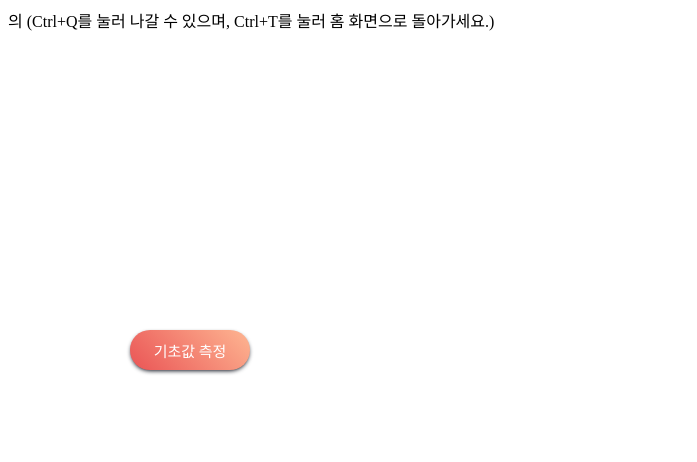
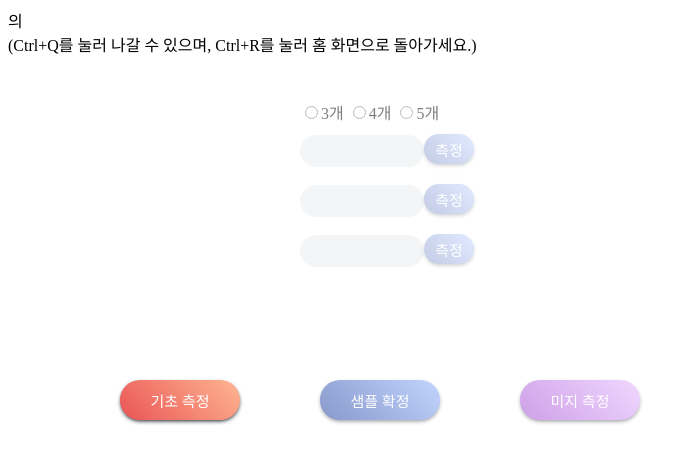
Before and after one commit to antihypnt/chemRnE, a React app in the folder my-rne-app/: page / in a window 1280 px wide. Both pictures are taken after a click on the button "다음". Shown: the top 462 px of the page, without its empty margins (0-697 px from the left). Built offline with nearby package versions, Linux system fonts and the light colour scheme.

Commit message:
UI 개발 거의 완료

```diff
--- a/my-rne-app/package.json
+++ b/my-rne-app/package.json
@@ -38,5 +38,6 @@
     "electron-squirrel-startup": "^1.0.0",
     "react": "^18.3.1",
     "react-dom": "^18.3.1"
-  }
+  },
+  "proxy": "http://localhost:8000"
 }
--- a/my-rne-app/src/js/App.js
+++ b/my-rne-app/src/js/App.js
@@ -1,7 +1,5 @@
 import React from 'react';
 import {useState} from 'react';
-
-const axios = require('axios');
 
 export default function App() {
 
@@ -10,7 +8,8 @@ export default function App() {
     const [userName, setUserName] = useState();
     const [loggedIn, setLoggedIn] = useState(false);
     const [isHovering, setIsHovering] = useState(false);
-    const [defaultValue, setDefaultValue] = useState("");
+    const [mode, setMode] = useState(0);
+    const [sampleNumber, setSampleNumber] = useState("3");
 
     // 함수 영역
     const saveProjectName = event => {
@@ -20,6 +19,10 @@ export default function App() {
     const saveUserName = event => {
         setUserName(event.target.value);
     };
+
+    const saveSampleNumber = event => {
+        setSampleNumber(event.target.value);
+    }
 
     const saveLoggedIn = () => {
         setLoggedIn(true);
@@ -33,17 +36,15 @@ export default function App() {
         setIsHovering(false);
     };
 
-    const getDefault = async () => {
-        try {
-
-        } catch(e) { setDefaultValue("1") }
-    };
+    const saveMode1 = () => {setMode(1);};
+    const saveMode2 = () => {setMode(2);};
+    const saveMode3 = () => {setMode(3);};
 
     // 스타일 영역 (CSS 안돼서 포기함)
     const buttonStyle1 = {
         position: "absolute",
-        left: "130px",
-        top: "320px",
+        left: "120px",
+        top: "370px",
         width: "120px",
         height: "40px",
         backgroundImage: "linear-gradient(45deg, #EA5455, #FEB692)",
@@ -54,15 +55,16 @@ export default function App() {
         borderRadius: "30px",
         border: "none",
         margin: "10px 0px 10px 0px",
+        opacity: mode === 0 ? 1 : 0.5
     }
 
     const buttonStyle2 = {
         position: "absolute",
-        left: "130px",
-        top: "320px",
+        left: "320px",
+        top: "370px",
         width: "120px",
         height: "40px",
-        backgroundImage: "linear-gradient(45deg, #EA5455, #FEB692)",
+        backgroundImage: "linear-gradient(45deg, #123597, #87ABFF)",
         color: "#fff",
         boxShadow: "0 2px 4px -1px #151924",
         fontSize: "15px",
@@ -70,15 +72,16 @@ export default function App() {
         borderRadius: "30px",
         border: "none",
         margin: "10px 0px 10px 0px",
+        opacity: mode === 1 ? 1 : 0.5
     }
 
     const buttonStyle3 = {
         position: "absolute",
-        left: "130px",
-        top: "320px",
+        left: "520px",
+        top: "370px",
         width: "120px",
         height: "40px",
-        backgroundImage: "linear-gradient(45deg, #EA5455, #FEB692)",
+        backgroundImage: "linear-gradient(45deg, #9F44D3, #E2B0FF)",
         color: "#fff",
         boxShadow: "0 2px 4px -1px #151924",
         fontSize: "15px",
@@ -86,6 +89,7 @@ export default function App() {
         borderRadius: "30px",
         border: "none",
         margin: "10px 0px 10px 0px",
+        opacity: mode === 2 ? 1 : 0.5
     }
 
     const startButtonStyle = {
@@ -123,25 +127,76 @@ export default function App() {
     }
 
     const inputStyle = {
-        left: "-5px",
         position: "absolute",
         width: "300px",
         height: "30px",
         outline: "none",
         border: 0,
-        margin: "10px 0px 0px 0px",
+        margin: "5px 0px 0px 0px",
         borderRadius: "30px",
-        background: "#E9ECEF"
+        background: "#E9ECEF",
+        textAlign: "center",
     }
 
+    const sampleInputStyle = {
+        width: "120px",
+        height: "30px",
+        outline: "none",
+        border: 0,
+        margin: "5px 0px 0px 0px",
+        borderRadius: "30px",
+        background: "#E9ECEF",
+        textAlign: "center",
+    }
+
+    const sampleInputButton = {
+        width: "50px",
+        height: "30px",
+        backgroundImage: "linear-gradient(45deg, #123597, #87ABFF)",
+        color: "#fff",
+        boxShadow: "0 2px 4px -1px #151924",
+        fontSize: "15px",
+        fontFamily: "Roboto",
+        borderRadius: "30px",
+        border: "none",
+        margin: "10px 0px 10px 0px",
+        opacity: mode === 1 ? 1 : 0.5,
+    }
 
     return(
         <div>
 
             {loggedIn && <div>
-                <div>{userName}의 {projectName} (Ctrl+Q를 눌러 나갈 수 있으며, Ctrl+T를 눌러 홈 화면으로 돌아가세요.)</div>
-                <button style={buttonStyle1} onClick={getDefault}>기초값 측정</button>
-                <h3>{defaultValue}</h3>
+                <div>{userName}의 {projectName}<br/>(Ctrl+Q를 눌러 나갈 수 있으며, Ctrl+R를 눌러 홈 화면으로 돌아가세요.)</div>
+                <button style={buttonStyle1} onClick={saveMode1}>기초 측정</button>
+                <div style={{
+                    left: "300px",
+                    top: "100px",
+                    position: "absolute",
+                    display: "inline-block",
+                    opacity: mode === 1 ? 1 : 0.5
+                }}>
+                    <input onChange={saveSampleNumber} type={"radio"} name={"sampleNumber"} value="3"/>3개&nbsp;
+                    <input onChange={saveSampleNumber} type={"radio"} name={"sampleNumber"} value="4"/>4개&nbsp;
+                    <input onChange={saveSampleNumber} type={"radio"} name={"sampleNumber"} value="5"/>5개 <br/>
+                    <input style={sampleInputStyle}/><button style={sampleInputButton}>측정</button>
+                    <br/><input style={sampleInputStyle}/><button style={sampleInputButton}>측정</button>
+                    <br/><input style={sampleInputStyle}/><button style={sampleInputButton}>측정</button>
+                    {(sampleNumber === "4" || sampleNumber === "5") &&
+                        <div>
+                            <input style={sampleInputStyle}/>
+                            <button style={sampleInputButton}>측정</button>
+                        </div>
+                    }
+                    {sampleNumber === "5" &&
+                    <div>
+                        <input style={sampleInputStyle}/>
+                        <button style={sampleInputButton}>측정</button>
+                    </div>
+                    }
+                </div>
+                <button style={buttonStyle2} onClick={saveMode2}>샘플 확정</button>
+                <button style={buttonStyle3} onClick={saveMode3}>미지 측정</button>
             </div>}
 
             {!loggedIn && <div style={{left: "240px", top: "140px", position: "absolute"}}>
--- a/package.json
+++ b/package.json
@@ -12,5 +12,6 @@
   "dependencies": {
     "axios": "^1.7.2",
     "cheerio": "^1.0.0-rc.12"
-  }
+  },
+  "proxy": "http://localhost:8000"
 }
```
Also changed, not shown: 2 other files (tests, documents, lock files or other folders).
